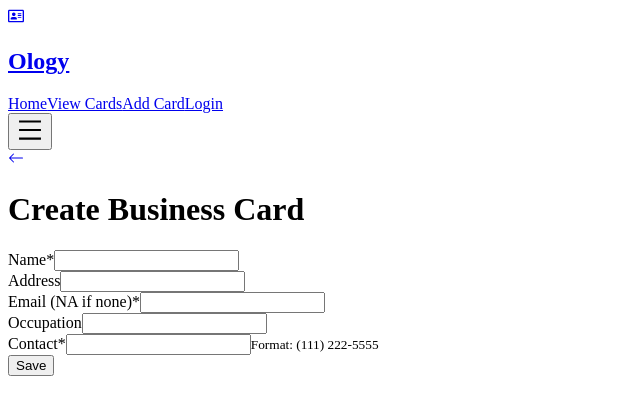
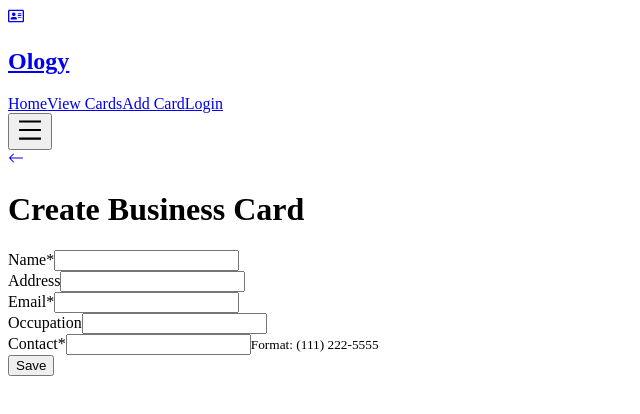
Before and after one commit to seyuan111/Business-Card-Frontend, a React (Vite) app: page /cards/create in a window 1280 px wide. Shown: the top 414 px of the page, without its empty margins (0-640 px from the left). Built offline with nearby package versions, Linux system fonts and the light colour scheme.

Commit message:
changed back to email instead of na if none

```diff
--- a/src/pages/CreateBooks.jsx
+++ b/src/pages/CreateBooks.jsx
@@ -98,7 +98,7 @@ const CreateBooks = () => {
             {[
               { label: 'Name', value: name, setter: setName, required: true },
               { label: 'Address', value: address, setter: setAddress },
-              { label: 'Email (NA if none)', value: email, setter: setEmail, required: true },
+              { label: 'Email', value: email, setter: setEmail, required: true },
               { label: 'Occupation', value: occupation, setter: setOccupation },
               {
                 label: 'Contact',
```
